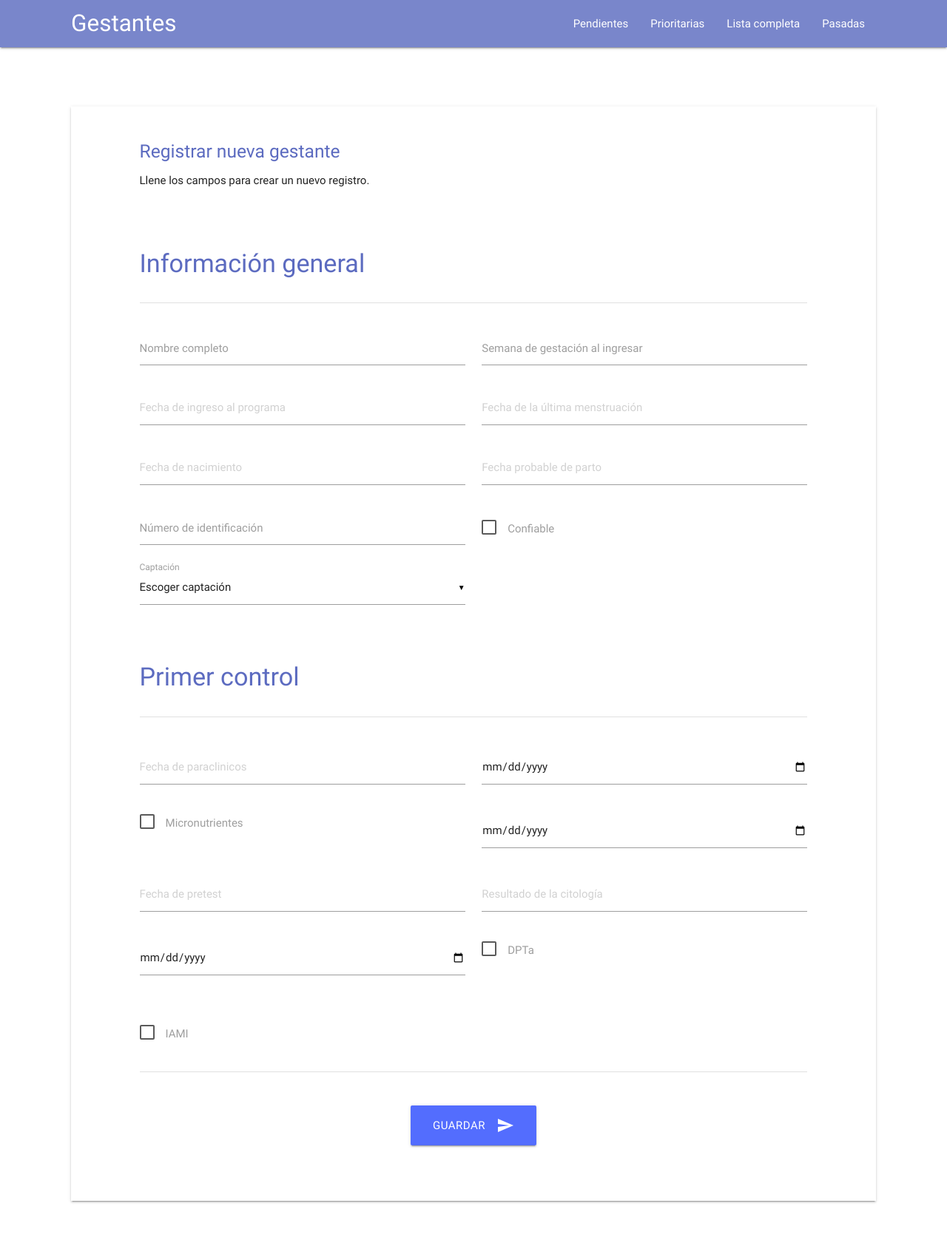
After one commit to bgtyhn/gestantes, a Django app: page /nueva/ in a window 1280 px wide. The commit adds this page. Shown: the whole page at 74% size. Run offline with Django 3.2, Linux system fonts and the light colour scheme.

Commit message:
Agregado maqueta nueva gestante y plantilla base

```diff
--- a/gestantes/appgestantes/static/appgestantes/assets/css/main.css
+++ b/gestantes/appgestantes/static/appgestantes/assets/css/main.css
@@ -1,5 +1,6 @@
-#table-container{
-	margin-top: 8vh;
+#main-container{
+	padding-top: 20px;
+	padding-bottom: 20px;
 }
 
 .clickable-row{
@@ -9,6 +10,15 @@
 
 .clickable-row:hover{
 	color: #7986cb;
+}
+
+#btn-new-container{
+	margin-top: 4vh;
+	margin-bottom: 4vh;
+}
+
+#pad-10{
+	height: 10vh;
 }
 
 /* label color */
@@ -38,3 +48,34 @@
 .search-table .prefix.active {
  color: #000;
 }
+
+.container{
+	width: 85%;
+}
+
+.picker__date-display, .picker__weekday-display{
+    background-color: #7986cb;
+}
+
+div.picker__day.picker__day--infocus.picker__day--selected.picker__day--highlighted {
+    background-color: #7986cb;
+}
+
+button.picker__today, button.picker__close {
+    color: #7986cb;
+}
+
+.picker__day.picker__day--today{
+    color: #7986cb;
+}
+
+input[type='number'] {
+    -moz-appearance:textfield;
+}
+
+input::-webkit-outer-spin-button,
+input::-webkit-inner-spin-button {
+    /* display: none; <- Crashes Chrome on hover */
+    -webkit-appearance: none;
+    margin: 0; /* <-- Apparently some margin are still there even though it's hidden */
+}
--- a/gestantes/appgestantes/static/appgestantes/assets/js/main.js
+++ b/gestantes/appgestantes/static/appgestantes/assets/js/main.js
@@ -2,4 +2,54 @@ $(function(){
 	$(".clickable-row").click(function() {
         window.document.location = $(this).data("href");
     });
+
+    $.extend($.fn.pickadate.defaults, {
+	    monthsFull: [ 'Enero', 'Febrero', 'Marzo', 'Abril', 'Mayo', 'Junio', 'Julio', 'Agosto', 'Septiembre', 'Octubre', 'Noviembre', 'Diciembre' ],
+	    monthsShort: [ 'Ene', 'Feb', 'Mar', 'Abr', 'May', 'Jun', 'Jul', 'Ago', 'Sep', 'Oct', 'Nov', 'Dic' ],
+	    weekdaysFull: [ 'Domingo', 'Lunes', 'Martes', 'Miércoles', 'Jueves', 'Viernes', 'Sábado' ],
+	    weekdaysShort: [ 'Dom', 'Lun', 'Mar', 'Mié', 'Jue', 'Vie', 'Sáb' ],
+	    today: 'Hoy',
+	    clear: 'Borrar',
+	    close: 'Cerrar',
+	    firstDay: 1,
+	    format: 'dddd!, d !de mmmm !de yyyy',
+	    formatSubmit: 'yyyy/mm/dd'
+	});
+
+    $('#fecha_ingreso_programa').pickadate({
+	    selectMonths: true,
+	    selectYears: 20,
+	    max: true
+	});
+
+	$("#fecha_nacimiento").pickadate({
+	    selectMonths: true,
+		selectYears: 60,
+		max: true
+	})
+
+	$("#fecha_ultima_menstruacion").pickadate({
+	    selectMonths: true,
+		selectYears: 2,
+		max: true
+	})
+
+	$("#fecha_probable_parto").pickadate({
+	    selectMonths: true,
+		selectYears: 2,
+		min: true
+	})
+
+	$("#fecha_paraclinicos").pickadate({
+		selectMonths: true,
+		selectYears: 4
+	})
+
+	$("#fecha_pretest").pickadate({
+		selectMonths: true,
+		selectYears: 4,
+		min: true
+	})
+
+	$('select').material_select();
 })
--- a/gestantes/appgestantes/templates/appgestantes/home.html
+++ b/gestantes/appgestantes/templates/appgestantes/_base.html
@@ -24,62 +24,62 @@
 						<div class="container">
 							<a href="#!" class="brand-logo">Gestantes</a>
 							<ul class="right hide-on-med-and-down">
-								<li class="active"><a href="">Pendientes</a></li>
-								<li><a href="">Prioritarias</a></li>
-								<li><a href="">Lista completa</a></li>
-								<li><a href="">Pasadas</a></li>
+								<li class='{% if request.resolver_match.view_name == "index" %}active{% endif %}'><a href="{% url 'index' %}">Pendientes</a></li>
+								<li class='{% if request.resolver_match.view_name == "prioritarias" %}active{% endif %}'><a href="{% url 'prioritarias' %}">Prioritarias</a></li>
+								<li class='{% if request.resolver_match.view_name == "completa" %}active{% endif %}'><a href="{% url 'completa' %}">Lista completa</a></li>
+								<li class='{% if request.resolver_match.view_name == "pasadas" %}active{% endif %}'><a href="{% url 'pasadas' %}">Pasadas</a></li>
 							</ul>
 						</div>
 					</div>
 			  	</nav>
 			</header>
 			<main>
-				<div class="container z-depth-1" id="table-container">
+				{% block before_main %}
+				<div class="container">
+					<div id="btn-new-container" class="center-align">
+						<a href="{% url 'nueva' %}" class="waves-effect waves-light indigo accent-2 btn-large">Nuevo registro</a>
+					</div>
+				</div>
+				{% endblock %}
+				<div class="container z-depth-1" id="main-container">
 					<div class="row">
 						<div class="col s10 offset-s1">
 							<div class="section row">
 								<div class="col s8">
-									<h5 class="indigo-text text-lighten-1">Gestantes que aún no terminan el proceso</h5>
+									<h5 class="indigo-text text-lighten-1">
+
+									{% block title %}
+
+									{% endblock %}
+
+									</h5>
+
+
+
+									<p>
+									{% block subtitle %}
+										Haga click en una fila para ver más información
+									{% endblock %}
+									</p>
 								</div>
-								<div class="search-table input-field col s4">
-									<input id="first_name" type="text" class="validate">
-							        <label for="first_name">Buscar</label>
-								</div>
+
+								{% block search %}
+
+								{% endblock %}
+
 							</div>
 							<div class="section">
-								<table class="highlight">
-								  <thead>
-								    <tr>
-								        <th>Nombre</th>
-								        <th>Identificación</th>
-								        <th>Semana de gestación</th>
-								        <th>&nbsp</th>
-								    </tr>
-								  </thead>
-								  <tbody>
-								    <tr class="clickable-row" data-href="#">
-								      <td>Sulma Beatriz Ocampo</td>
-								      <td>123121657</td>
-								      <td>56</td>
-								    </tr>
-								    <tr class="clickable-row" data-href="#">
-								      <td>Alan</td>
-								      <td>Jellybean</td>
-								      <td>56</td>
-								    </tr>
-								    <tr class="clickable-row" data-href="#">
-								      <td>Jonathan</td>
-								      <td>Lollipop</td>
-								      <td>56</td>
-								    </tr>
-								  </tbody>
-								</table>
+
+							{% block content %}
+
+							{% endblock %}
+
 							</div>
 						</div>
 					</div>
 				</div>
 			</main>
-
+			<div id="pad-10"></div>
 		</div>
 
 		<script src='{% static "appgestantes/assets/js/jquery-3.1.1.min.js" %}'></script>
--- /dev/null
+++ b/gestantes/appgestantes/templates/appgestantes/nueva_gestante.html
@@ -0,0 +1,130 @@
+{% extends 'appgestantes/_base.html' %}
+
+{% load static %}
+
+{% block before_main %}
+	<div id="pad-10"></div>
+{% endblock %}
+
+{% block title %}
+	Registrar nueva gestante
+{% endblock %}
+
+{% block subtitle %}
+	Llene los campos para crear un nuevo registro.
+{% endblock %}
+
+{% block content %}
+<div class="row">
+	<div class="col s12">
+		<h4 class="indigo-text text-lighten-1">Información general</h4>
+	</div>
+</div>
+<div class="divider"></div><br>
+<form id="gest-form-create">
+	<div class="row">
+		<div class="col s6">
+			<div class="input-field">
+				<input id="nombre" type="text" class="validate" required>
+          		<label for="nombre">Nombre completo</label>
+			</div>
+			<div class="input-field">
+				<input id="fecha_ingreso_programa" type="date" class="datepicker" placeholder="Fecha de ingreso al programa" required>
+			</div>
+			<div class="input-field">
+				<input id="fecha_nacimiento" type="date" class="datepicker" placeholder="Fecha de nacimiento" required>
+			</div>
+			<div class="input-field">
+				<input id="identificacion" type="number" class="validate" required>
+          		<label for="identificacion">Número de identificación</label>
+			</div>
+			<div class="input-field">
+				<select id="captacion">
+				    <option value="" disabled selected>Escoger captación</option>
+				    <option value="Médico">Médico</option>
+				    <option value="Enfermera">Enfermera</option>
+				    <option value="Atención primaria en salud">Atención primaria en salud</option>
+			    </select>
+			    <label for="captacion">Captación</label>
+		    </div>
+		</div>
+		<div class="col s6">
+			<div class="input-field">
+				<input id="semana_ingreso" type="number" class="validate" required>
+          		<label for="semana_ingreso">Semana de gestación al ingresar</label>
+			</div>
+			<div class="input-field">
+				<input id="fecha_ultima_menstruacion" type="date" class="datepicker" placeholder="Fecha de la última menstruación" required>
+			</div>
+			<div class="input-field">
+				<input id="fecha_probable_parto" type="date" class="datepicker" placeholder="Fecha probable de parto" required>
+			</div>
+			<div class="input-field">
+				<input type="checkbox" class="filled-in" id="confiable" />
+      			<label for="confiable">Confiable</label>
+      			<div class="section"></div>
+			</div>
+		</div>
+	</div>
+	<br>
+	<div class="row">
+		<div class="col s12">
+			<h4 class="indigo-text text-lighten-1">Primer control</h4>
+		</div>
+	</div>
+	<div class="divider"></div><br><br>
+	<div class="row">
+		<div class="col s6">
+			<input id="fecha_paraclinicos" type="date" class="datepicker" placeholder="Fecha de paraclinicos" required>
+		</div>
+		<div class="col s6">
+			<input id="fecha_odontologia" type="date" class="datepicker" placeholder="Fecha de odontología" required>
+		</div>
+	</div>
+	<div class="row">
+		<div class="col s6">
+			<input type="checkbox" class="filled-in" id="micronutrientes">
+  			<label for="micronutrientes">Micronutrientes</label>
+		</div>
+		<div class="col s6">
+			<input id="fecha_citologia" type="date" class="datepicker" placeholder="Fecha de citología" required>
+		</div>
+	</div>
+	<div class="row">
+		<div class="col s6">
+			<input id="fecha_pretest" type="date" class="datepicker" placeholder="Fecha de pretest" required>
+		</div>
+		<div class="col s6">
+			<input id="citologia_resultado" type="text" class="validate" placeholder="Resultado de la citología" required>
+		</div>
+	</div>
+	<div class="row">
+		<div class="col s6">
+			<input id="fecha_postest" type="date" class="datepicker" placeholder="Fecha de postest" required>
+		</div>
+		<div class="col s6">
+			<input type="checkbox" class="filled-in" id="DPTa">
+  			<label for="DPTa">DPTa</label>
+		</div>
+	</div>
+	<div class="row">
+		<div class="col s6">
+			<div class="input-field">
+				<input type="checkbox" class="filled-in" id="IAMI" />
+      			<label for="IAMI">IAMI</label>
+      			<div class="section"></div>
+			</div>
+		</div>
+	</div>
+	<div class="divider"></div><br><br>
+	<div class="row">
+		<div class="col s12 center-align">
+			<button class="indigo accent-2 btn-large waves-effect waves-light" type="submit" name="action">
+				Guardar
+			  	<i class="material-icons right">send</i>
+			</button>
+		</div>
+	</div>
+</form>
+
+{% endblock %}
--- a/gestantes/appgestantes/urls.py
+++ b/gestantes/appgestantes/urls.py
@@ -4,4 +4,8 @@ from . import views
 
 urlpatterns = [
     url(r'^$', views.index, name='index'),
+    url(r'^prioritarias/$', views.prioritarias, name='prioritarias'),
+    url(r'^completa/$', views.completa, name='completa'),
+    url(r'^pasadas/$', views.pasadas, name='pasadas'),
+    url(r'^nueva/$', views.nueva, name='nueva'),
 ]
--- a/gestantes/appgestantes/views.py
+++ b/gestantes/appgestantes/views.py
@@ -5,6 +5,26 @@ from .models import *
 
 
 def index(request):
-    template = loader.get_template('appgestantes/home.html')
+    template = loader.get_template('appgestantes/pendientes.html')
     context = {}
     return HttpResponse(template.render(context, request))
+
+def prioritarias(request):
+    template = loader.get_template('appgestantes/prioritarias.html')
+    context = {}
+    return HttpResponse(template.render(context, request))
+
+def completa(request):
+    template = loader.get_template('appgestantes/completa.html')
+    context = {}
+    return HttpResponse(template.render(context, request))
+
+def pasadas(request):
+    template = loader.get_template('appgestantes/pasadas.html')
+    context = {}
+    return HttpResponse(template.render(context, request))
+
+def nueva(request):
+    template = loader.get_template('appgestantes/nueva_gestante.html')
+    context = {}
+    return HttpResponse(template.render(context, request))
```
Also changed, not shown: gestantes/appgestantes/templates/appgestantes/completa.html (added, +46 -0 lines), gestantes/appgestantes/templates/appgestantes/pasadas.html (added, +46 -0 lines), gestantes/appgestantes/templates/appgestantes/pendientes.html (added, +46 -0 lines), gestantes/appgestantes/templates/appgestantes/prioritarias.html (added, +46 -0 lines), 2 other files.
